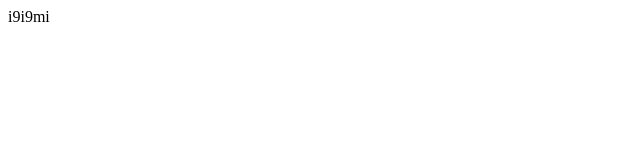
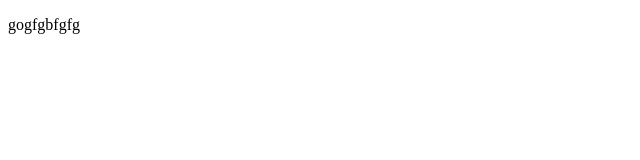
Before and after one commit to LegioVictriks/Winter-Project-Lead, a plain HTML site: page index.html in a window 1280 px wide. Shown: the whole page, without its empty margins (0-640 px from the left). Drawn offline with Linux system fonts and the light colour scheme.

Commit message:
change p

```diff
--- a/index.html
+++ b/index.html
@@ -7,7 +7,7 @@
     <link rel="stylesheet" href="/css/style.css">
 </head>
 <body>
-i9i9mi
+<p>gogfgbfgfg</p>
 </body>
 <script src="/js/script.js" defer></script>
 </html>
```
